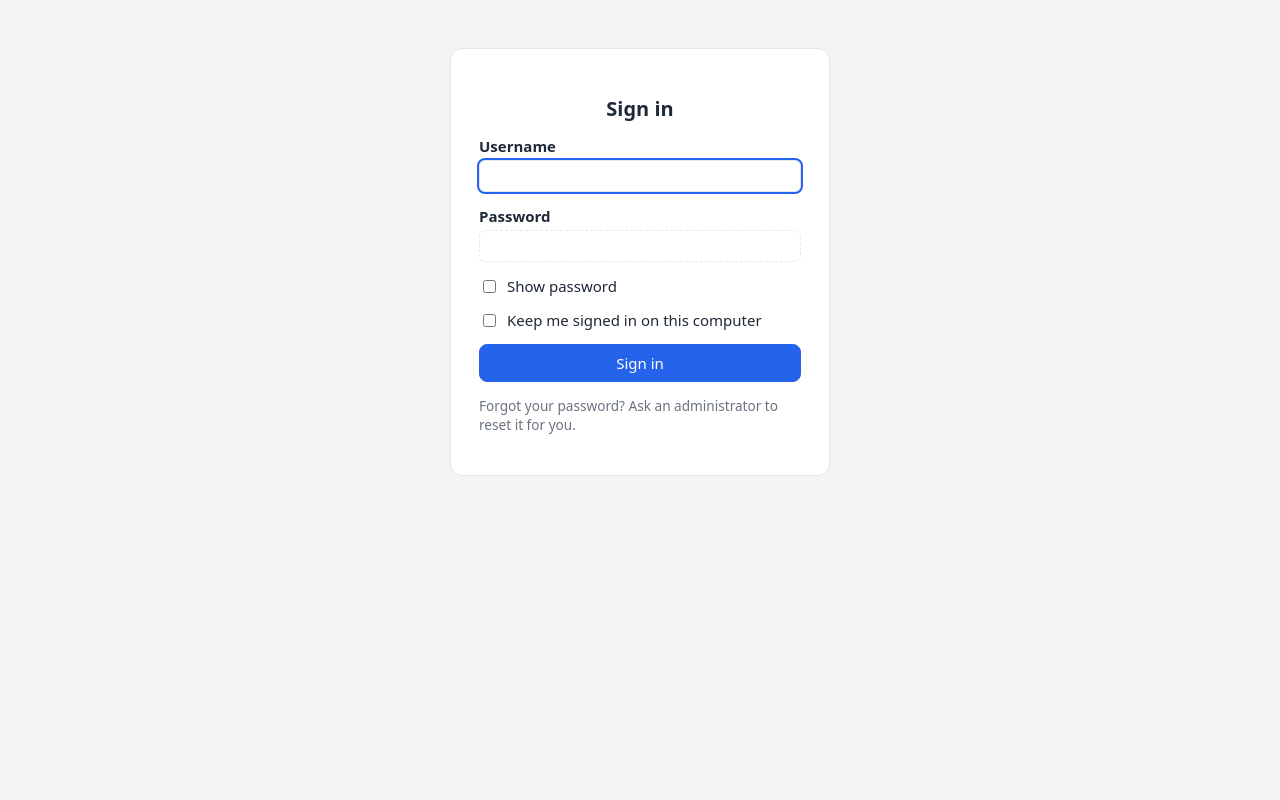
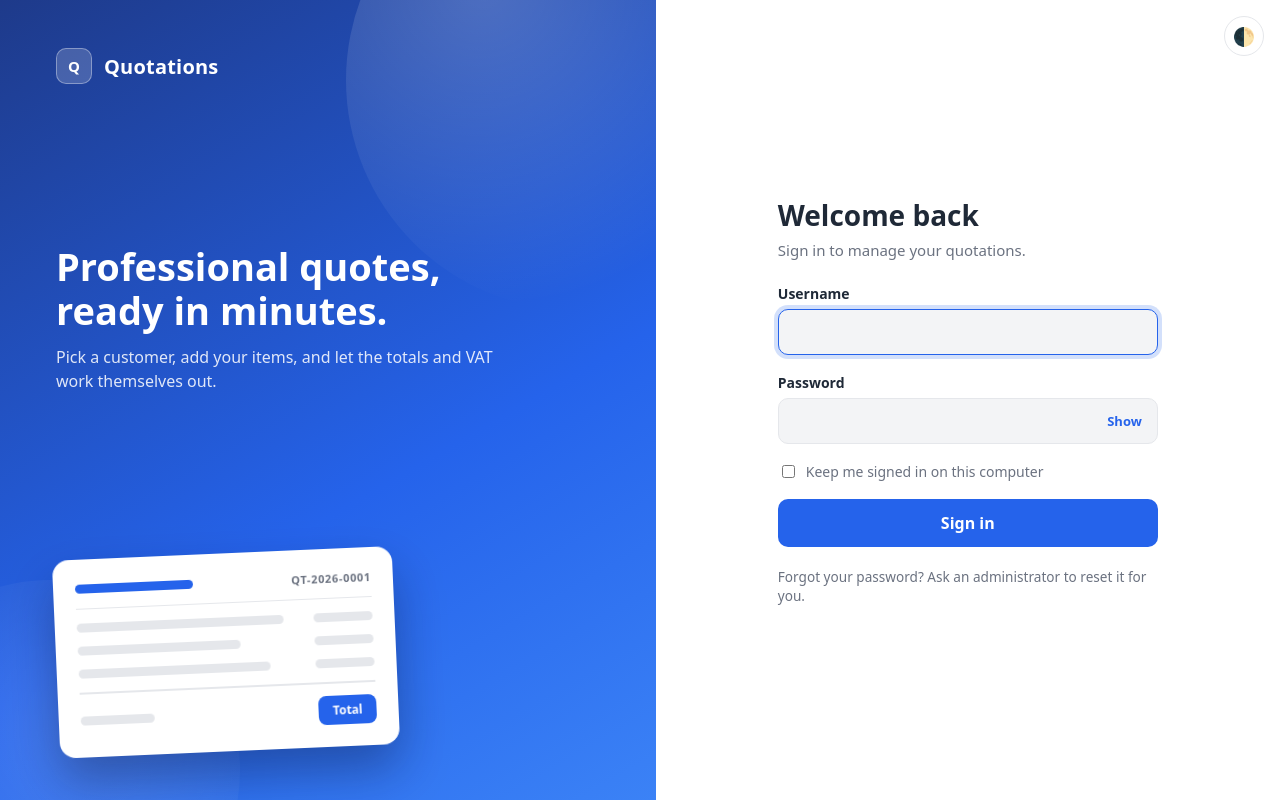
Before and after one commit to ndirangujuliet/Quotation-Generator, a Python web app: template templates/login.html in a window 1280 px wide. Run offline with Jinja, Linux system fonts and the light colour scheme; the template is opened without the code that fills it, so the values that code supplies are empty.

Commit message:
Add customers page, login redesign, theme toggle, phone validation and quote delete

```diff
--- /dev/null
+++ b/static/customers.js
@@ -0,0 +1,4 @@
+document.addEventListener('submit', function (e) {
+  var msg = e.target.getAttribute('data-confirm');
+  if (msg && !window.confirm(msg)) e.preventDefault();
+});
--- /dev/null
+++ b/static/login.css
@@ -0,0 +1,84 @@
+.lg { min-height:100vh; display:grid; grid-template-columns:1.05fr 1fr; }
+
+/* ---------- brand side ---------- */
+.lg-side { position:relative; overflow:hidden; display:flex; flex-direction:column;
+           justify-content:space-between; gap:32px; padding:48px 56px; color:#fff;
+           background:linear-gradient(150deg,#1e3a8a 0%,#2563eb 60%,#3b82f6 100%); }
+.lg-side::before { content:""; position:absolute; width:460px; height:460px; border-radius:50%;
+           right:-150px; top:-150px;
+           background:radial-gradient(circle at 30% 30%,rgba(255,255,255,.2),rgba(255,255,255,0) 70%); }
+.lg-side::after { content:""; position:absolute; width:380px; height:380px; border-radius:50%;
+           left:-140px; bottom:-160px;
+           background:radial-gradient(circle at 60% 40%,rgba(255,255,255,.14),rgba(255,255,255,0) 70%); }
+.lg-side > * { position:relative; z-index:1; }
+
+.lg-brand { display:flex; align-items:center; gap:12px; }
+.lg-name { font-size:20px; font-weight:700; letter-spacing:.01em; }
+.lg-mark { width:36px; height:36px; border-radius:10px; display:grid; place-items:center;
+           background:rgba(255,255,255,.18); border:1px solid rgba(255,255,255,.35);
+           color:#fff; font-weight:800; }
+.lg-mark::after { content:"Q"; }
+
+.lg-hero h2 { margin:0 0 12px; font-size:clamp(26px,3vw,38px); line-height:1.15;
+              font-weight:700; max-width:460px; }
+.lg-hero p { margin:0; font-size:16px; line-height:1.5; max-width:440px;
+             color:rgba(255,255,255,.86); }
+
+/* floating quotation card (decorative) */
+.lg-doc { width:min(100%,340px); display:grid; gap:14px; padding:22px; background:#fff;
+          border-radius:16px; box-shadow:0 24px 48px rgba(10,20,60,.38);
+          transform:rotate(-2.5deg); animation:lg-float 6s ease-in-out infinite; }
+.lg-doc-top, .lg-row, .lg-total { display:flex; justify-content:space-between; align-items:center; }
+.lg-doc-top { padding-bottom:12px; border-bottom:1px solid #e5e7eb; }
+.lg-doc-top .lg-bar { background:#2563eb; }
+.lg-tag { font-size:11px; font-weight:600; letter-spacing:.06em; color:#6b7280; }
+.lg-bar { display:block; height:9px; border-radius:99px; background:#e5e7eb; }
+.lg-bar.w20 { width:20%; } .lg-bar.w25 { width:25%; } .lg-bar.w40 { width:40%; }
+.lg-bar.w55 { width:55%; } .lg-bar.w65 { width:65%; } .lg-bar.w70 { width:70%; }
+.lg-total { padding-top:12px; border-top:2px solid #e5e7eb; }
+.lg-pill { background:#2563eb; color:#fff; font-size:12px; font-weight:700;
+           padding:6px 14px; border-radius:8px; }
+@keyframes lg-float {
+  0%,100% { transform:rotate(-2.5deg) translateY(0); }
+  50%     { transform:rotate(-2.5deg) translateY(-8px); }
+}
+@media (prefers-reduced-motion: reduce) { .lg-doc { animation:none; } }
+
+/* ---------- form side ---------- */
+.lg-main { position:relative; display:grid; place-items:center; padding:32px; background:var(--paper); }
+.lg-wrap { width:100%; max-width:380px; }
+.lg-theme { position:absolute; top:16px; right:16px; width:40px; height:40px; padding:0;
+            border-radius:50%; display:grid; place-items:center; font-size:18px; }
+.lg-mobile-brand { display:none; align-items:center; gap:10px; margin-bottom:24px;
+                   font-size:20px; font-weight:700; }
+.lg-mobile-brand .lg-mark { background:var(--accent); border-color:var(--accent); }
+
+.lg h1.lg-title { margin:0 0 6px; font-size:28px; letter-spacing:normal; color:var(--ink); }
+.lg-sub { margin:0 0 24px; color:var(--mute); }
+.lg .flash { margin-bottom:16px; }
+
+.lg-form { display:grid; gap:18px; }
+.lg-field { display:grid; gap:6px; }
+.lg-field label { font-weight:600; font-size:14px; }
+.lg-field input { width:100%; padding:12px 14px; border:1px solid var(--line);
+                  border-radius:10px; background:var(--bg); font-size:15px; }
+.lg-field input:focus { outline:none; border-style:solid; border-color:var(--accent);
+                  box-shadow:0 0 0 4px rgba(37,99,235,.2); }
+.lg-pw { position:relative; }
+.lg-pw input { padding-right:70px; }
+.lg-eye { position:absolute; right:6px; top:50%; transform:translateY(-50%); border:none;
+          background:none; padding:6px 10px; font-size:13px; font-weight:600; color:var(--accent); }
+.lg-check { display:flex; gap:8px; align-items:center; font-size:14px; color:var(--mute); }
+.lg-check input { width:auto; }
+.lg-submit { width:100%; padding:13px; border:none; border-radius:10px; background:var(--accent);
+             color:#fff; font-size:16px; font-weight:600; }
+.lg-submit:hover { filter:brightness(.93); }
+.lg-submit:focus-visible, .lg-eye:focus-visible, .lg-theme:focus-visible {
+             outline:2px solid var(--accent); outline-offset:2px; }
+.lg-hint { margin:20px 0 0; color:var(--mute); font-size:.85rem; }
+
+@media (max-width: 900px) {
+  .lg { grid-template-columns:1fr; }
+  .lg-side { display:none; }
+  .lg-mobile-brand { display:flex; }
+}
--- /dev/null
+++ b/static/theme.js
@@ -0,0 +1,16 @@
+(function () {
+  var root = document.documentElement;
+  try {
+    var saved = localStorage.getItem('theme');
+    if (saved) root.setAttribute('data-theme', saved);
+  } catch (e) {}
+
+  document.addEventListener('click', function (e) {
+    if (!e.target.closest('#theme-toggle')) return;
+    var current = root.getAttribute('data-theme') ||
+      (window.matchMedia('(prefers-color-scheme: dark)').matches ? 'dark' : 'light');
+    var next = current === 'dark' ? 'light' : 'dark';
+    root.setAttribute('data-theme', next);
+    try { localStorage.setItem('theme', next); } catch (err) {}
+  });
+})();
--- a/templates/base.html
+++ b/templates/base.html
@@ -5,18 +5,21 @@
   <meta name="viewport" content="width=device-width, initial-scale=1">
   <title>{% block title %}Quotations{% endblock %}</title>
   <link rel="stylesheet" href="{{ url_for('static', filename='style.css') }}">
+  <script src="{{ url_for('static', filename='theme.js') }}"></script>
 </head>
 <body>
   {% if current_user %}
   <div class="bar no-print">
     <a class="btn" href="{{ url_for('quotes') }}">All quotes</a>
     <a class="btn" href="{{ url_for('new_quote') }}">+ New quote</a>
+    <a class="btn" href="{{ url_for('customers') }}">Customers</a>
     {% if current_user.role == 'admin' %}
       <a class="btn" href="{{ url_for('company_settings') }}">Settings</a>
       <a class="btn" href="{{ url_for('users') }}">Users</a>
     {% endif %}
     {% block actions %}{% endblock %}
     <span class="spacer"></span>
+    <button class="btn" type="button" id="theme-toggle" title="Switch light/dark mode">🌓</button>
     <a class="btn" href="{{ url_for('account') }}" title="Change my password">{{ current_user.full_name }}</a>
     <form method="post" action="{{ url_for('logout') }}">
       <input type="hidden" name="csrf_token" value="{{ csrf_token() }}">
--- a/templates/login.html
+++ b/templates/login.html
@@ -1,41 +1,82 @@
-{% extends "auth_base.html" %}
-{% block title %}Sign in{% endblock %}
-{% block content %}
-<h1 class="auth-title">Sign in</h1>
+<!DOCTYPE html>
+<html lang="en">
+<head>
+  <meta charset="UTF-8">
+  <meta name="viewport" content="width=device-width, initial-scale=1">
+  <title>Sign in · Quotations</title>
+  <link rel="stylesheet" href="{{ url_for('static', filename='style.css') }}">
+  <link rel="stylesheet" href="{{ url_for('static', filename='login.css') }}">
+  <script src="{{ url_for('static', filename='theme.js') }}"></script>
+</head>
+<body>
+<div class="lg">
+
+  <aside class="lg-side">
+    <div class="lg-brand">
+      <span class="lg-mark" aria-hidden="true"></span>
+      <span class="lg-name">Quotations</span>
+    </div>
+
+    <div class="lg-hero">
+      <h2>Professional quotes, ready in minutes.</h2>
+      <p>Pick a customer, add your items, and let the totals and VAT work themselves out.</p>
+    </div>
+
+    <div class="lg-doc" aria-hidden="true">
+      <div class="lg-doc-top"><span class="lg-bar w40"></span><span class="lg-tag">QT-2026-0001</span></div>
+      <div class="lg-row"><span class="lg-bar w70"></span><span class="lg-bar w20"></span></div>
+      <div class="lg-row"><span class="lg-bar w55"></span><span class="lg-bar w20"></span></div>
+      <div class="lg-row"><span class="lg-bar w65"></span><span class="lg-bar w20"></span></div>
+      <div class="lg-total"><span class="lg-bar w25"></span><span class="lg-pill">Total</span></div>
+    </div>
+  </aside>
+
+  <main class="lg-main">
+    <button class="lg-theme" type="button" id="theme-toggle"
+            title="Switch light/dark mode" aria-label="Switch light or dark mode">🌓</button>
+
+    <div class="lg-wrap">
+      <div class="lg-mobile-brand">
+        <span class="lg-mark" aria-hidden="true"></span><span>Quotations</span>
+      </div>
+
+      <h1 class="lg-title">Welcome back</h1>
+      <p class="lg-sub">Sign in to manage your quotations.</p>
 
       {% if error %}
         <div class="flash error" role="alert">{{ error }}</div>
       {% endif %}
 
-<form method="post" class="auth-form">
+      <form method="post" class="lg-form">
         <input type="hidden" name="csrf_token" value="{{ csrf_token() }}">
         <input type="hidden" name="next" value="{{ next_url }}">
 
-  <div class="field">
+        <div class="lg-field">
           <label for="username">Username</label>
           <input id="username" name="username" value="{{ username }}"
                  autocomplete="username" autofocus required>
         </div>
 
-  <div class="field">
+        <div class="lg-field">
           <label for="password">Password</label>
-    <input id="password" class="pw" type="password" name="password"
+          <div class="lg-pw">
+            <input id="password" type="password" name="password"
                    autocomplete="current-password" required>
+            <button class="lg-eye" type="button" id="toggle-pw" aria-label="Show password">Show</button>
+          </div>
         </div>
 
-  <label class="check"><input type="checkbox" id="show"> Show password</label>
-  <label class="check"><input type="checkbox" name="remember"> Keep me signed in on this computer</label>
+        <label class="lg-check">
+          <input type="checkbox" name="remember"> Keep me signed in on this computer
+        </label>
 
-  <button class="btn primary wide" type="submit">Sign in</button>
+        <button class="lg-submit" type="submit">Sign in</button>
       </form>
 
-<p class="hint">Forgot your password? Ask an administrator to reset it for you.</p>
-
-<script>
-  document.getElementById("show").addEventListener("change", function (e) {
-    document.querySelectorAll(".pw").forEach(function (i) {
-      i.type = e.target.checked ? "text" : "password";
-    });
-  });
-</script>
-{% endblock %}
+      <p class="lg-hint">Forgot your password? Ask an administrator to reset it for you.</p>
+    </div>
+  </main>
+</div>
+<script src="{{ url_for('static', filename='login.js') }}"></script>
+</body>
+</html>
```
Also changed, not shown: app.py (+136 -5 lines), repository.py (+58 -0 lines), static/quote-customer.js (added, +15 -0 lines), static/style.css (+21 -3 lines), templates/customer_form.html (added, +32 -0 lines), templates/customers.html (added, +48 -0 lines), templates/quote_form.html (+15 -3 lines), templates/quote_view.html (+11 -27 lines), 1 other file. Lines whose indentation alone changed are shown as unchanged.
